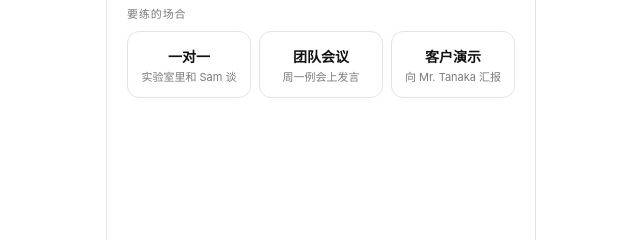
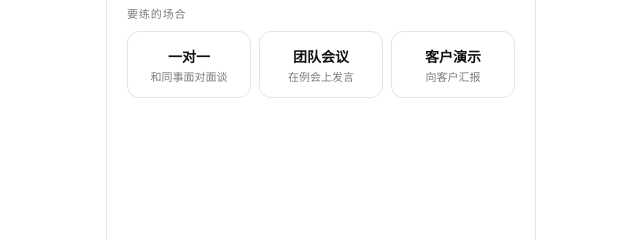
Before and after one commit to zhihan-jpg/robot-english-tutor, a plain HTML site: page index.html in a window 1280 px wide. Shown: the part 313-553 px from the top of the page, 319-959 px from the left. Drawn offline with Linux system fonts and the light colour scheme.

Commit message:
Setup: describe scenes without character names
Co-Authored-By: Claude Fable 5.1 <noreply@anthropic.com>

```diff
--- a/index.html
+++ b/index.html
@@ -243,9 +243,9 @@
 
     <h2>要练的场合</h2>
     <div class="picker" id="scenes">
-      <button class="pick" data-s="one_on_one"><b>一对一</b><small>实验室里和 Sam 谈</small></button>
-      <button class="pick" data-s="meeting"><b>团队会议</b><small>周一例会上发言</small></button>
-      <button class="pick" data-s="presentation"><b>客户演示</b><small>向 Mr. Tanaka 汇报</small></button>
+      <button class="pick" data-s="one_on_one"><b>一对一</b><small>和同事面对面谈</small></button>
+      <button class="pick" data-s="meeting"><b>团队会议</b><small>在例会上发言</small></button>
+      <button class="pick" data-s="presentation"><b>客户演示</b><small>向客户汇报</small></button>
     </div>
 
   </section>
--- a/sw.js
+++ b/sw.js
@@ -1,4 +1,4 @@
-const CACHE = 'robotutor-20261014-192333';
+const CACHE = 'robotutor-20261014-192407';
 const PRECACHE = ['./', './index.html', './manifest.webmanifest', './icon-192.png', './icon-512.png', './icon-maskable-512.png'];
 
 self.addEventListener('install', e => {
```
